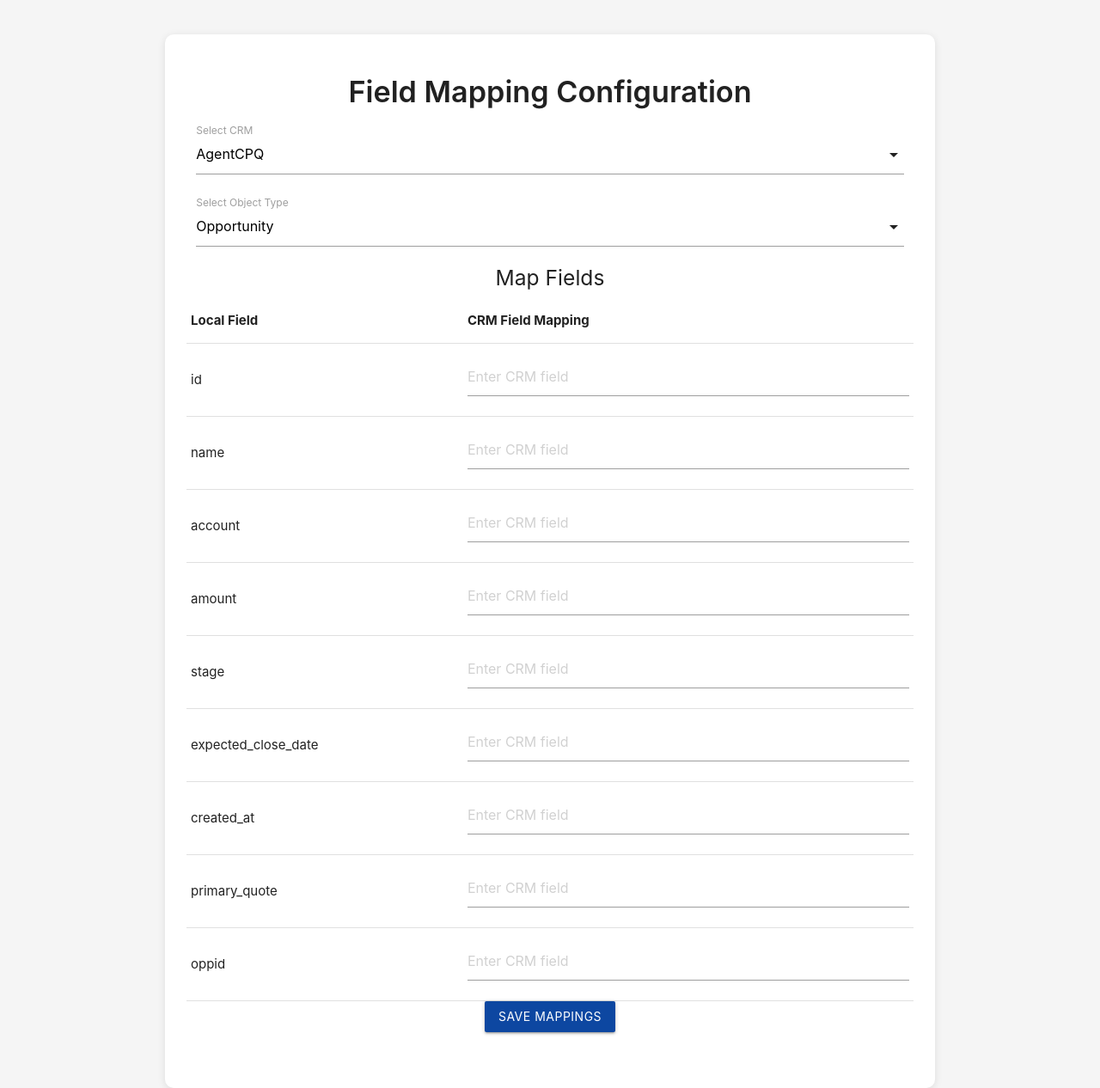
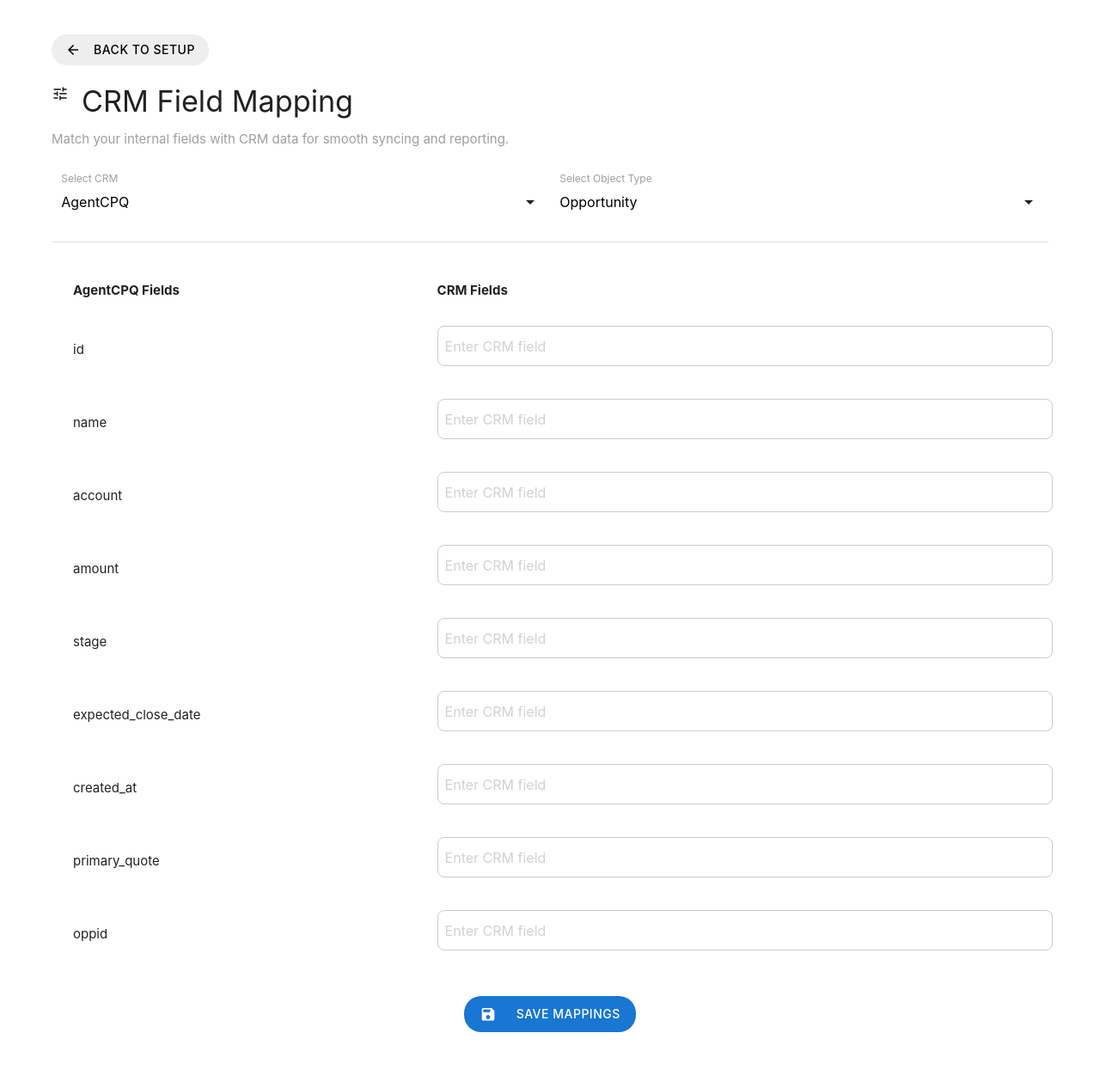
Before and after one commit to hectorvillasenorch/agentcpq, a Django app: page /cpq/field-mapping/ in a window 1280 px wide. Shown: the whole page at 86% size. After the commit the page ends 1201 px from the top, so only its background shows below. Run offline with Django 4.2, Linux system fonts and the light colour scheme; data that the repository does not hold is empty; parts of the project's set-up code (start-up, migrations or seed data) failed here and were passed over.

Commit message:
Field mapping works. Changes to setup page

```diff
--- a/cpq/templates/field_mapping.html
+++ b/cpq/templates/field_mapping.html
@@ -1,4 +1,4 @@
-{% load custom_filters %}  <!-- ✅ Ensure this is added at the top -->
+{% load custom_filters %}
 <!DOCTYPE html>
 <html lang="en">
 <head>
@@ -6,52 +6,92 @@
     <meta name="viewport" content="width=device-width, initial-scale=1.0">
     <title>CPQ Field Mapping</title>
 
-    <!-- ✅ Materialize CSS for Styling -->
     <link href="https://cdnjs.cloudflare.com/ajax/libs/materialize/1.0.0/css/materialize.min.css" rel="stylesheet">
     <script src="https://cdnjs.cloudflare.com/ajax/libs/materialize/1.0.0/js/materialize.min.js"></script>
-
+    <link href="https://fonts.googleapis.com/icon?family=Material+Icons" rel="stylesheet">
     <style>
         body {
-            background-color: #f5f5f5;
+            background-color: #ffffff;
         }
-        .container {
-            margin-top: 40px;
-            max-width: 900px;
-            background: white;
-            padding: 25px;
-            border-radius: 10px;
-            box-shadow: 0 2px 10px rgba(0, 0, 0, 0.1);
+        .layout {
+            display: flex;
+            min-height: 100vh;
         }
-        h4 {
-            font-weight: 600;
+
+        .main-content {
+            flex: 1;
+            padding: 40px 60px;
         }
-        .btn {
-            background-color: #0d47a1;
+        .filters {
+            display: flex;
+            gap: 0px;
+            flex-wrap: wrap;
+            margin-bottom: 30px;
+            justify-content: flex-start;
+            border-bottom: 1px solid #e0e0e0;
         }
-        .btn:hover {
-            background-color: #1565c0;
+        .btn{
+            box-shadow: none !important;
+        }
+        .btn-standard {
+            border-radius: 20px;
+            font-weight: 500;
+            font-size: 14px;
+            padding: 10px 18px;
+            height: 42px;
+            display: inline-flex;
+            align-items: center;
+            gap: 8px;
+            box-shadow: none;
+            line-height: 1;
+            box-shadow: none !important;
         }
         .table-container {
-            overflow-x: auto;
+            padding-left: 20px;
+            margin-top: 20px;
         }
         table.highlight tbody tr:hover {
-            background-color: #e3f2fd !important;
+            background-color: transparent !important;
+        }
+        table tr {
+            border: none !important;
+        }
+        table thead th, table tbody td {
+            border: none !important;
         }
         .select-wrapper input.select-dropdown {
-            font-size: 16px;
+            border: none !important;
+            box-shadow: none !important;
+            background-color: transparent !important;
         }
+        .crm-input {
+            border: 1px solid #ccc !important;
+            padding-left: 8px !important;
+            border-radius: 8px !important;
+            width: 100%;
+        }
+
     </style>
 </head>
+<body>
+<div class="layout">
 
-<body>
 
-    <div class="container">
-        <h4 class="center-align">Field Mapping Configuration</h4>
-
-        <div class="row">
-           <!-- ✅ Select CRM -->
-
-           <div class="input-field col s12">
+  <!-- Main Content -->
+  <main class="main-content">
+    <a href="/dashboard/?view=setup"
+    class="btn grey lighten-3 black-text"
+    style="border-radius: 20px; font-weight: 500;">
+   <i class="material-icons left" style="font-size: 18px;">arrow_back</i>
+   Back to Setup
+ </a>
+    <h4><i class="material-icons left" style="font-size: 20px;">tune</i> CRM Field Mapping</h4>
+    <p class="grey-text" style="margin-bottom: 24px;">
+    Match your internal fields with CRM data for smooth syncing and reporting.
+    </p>
+    <!-- Top Row: CRM + Object Selectors -->
+    <div class="row filters">
+      <div class="input-field col s12 m6">
         <select id="crm" onchange="onAnyDropdownChange()">
           <option value="AgentCPQ" {% if selected_crm == "AgentCPQ" %}selected{% endif %}>AgentCPQ</option>
           <option value="HubSpot" {% if selected_crm == "HubSpot" %}selected{% endif %}>HubSpot</option>
@@ -60,8 +100,7 @@
         <label>Select CRM</label>
       </div>
 
-            <!-- ✅ Select Object Type -->
-            <div class="input-field col s12">
+      <div class="input-field col s12 m6">
         <select id="object_type" onchange="onAnyDropdownChange()">
           {% for model in available_models %}
             <option value="{{ model }}" {% if selected_model == model %}selected{% endif %}>{{ model }}</option>
@@ -69,27 +108,33 @@
         </select>
         <label>Select Object Type</label>
       </div>
-
-                <!-- ✅ Field Mapping Table -->
-            <h5 class="center-align">Map Fields</h5>
+    </div>
+    <!-- Field Mapping Table -->
     <div class="table-container">
-                <table class="highlight responsive-table">
+      <table class="highlight responsive-table" style="font-size: 15px;">
         <thead>
           <tr>
-                            <th>Local Field</th>
-                            <th>CRM Field Mapping</th>
+            <th>AgentCPQ Fields</th>
+            <th>CRM Fields</th>
           </tr>
         </thead>
         <tbody id="mapping-table-body">
-                        <!-- All rows will be inserted dynamically by JS -->
+          <!-- Filled dynamically via JS -->
         </tbody>
       </table>
     </div>
 
-        <div class="row center-align">
-            <button class="btn waves-effect waves-light" onclick="saveMappings()">Save Mappings</button>
+    <!-- Save Button -->
+    <div class="row center-align" style="margin-top: 30px;">
+        <button class="btn btn-standard blue darken-2 white-text" onclick="saveMappings()">
+            <i class="material-icons left">save</i>
+            Save Mappings
+          </button>
     </div>
+  </main>
 </div>
+
+
     <script>
         const localFields = {{ local_fields|safe }};
         const fieldMappings = {{ mappings_json|safe }};
--- a/cpq/views.py
+++ b/cpq/views.py
@@ -68,7 +68,7 @@ def field_mapping_view(request):
         "Product": "Product",
         "Opportunity": "Opportunity",
         "Account": "Account",
-        "QuoteLine": "QuoteLine",
+        "line_items": "line_items",
     }
     selected_model_raw = request.GET.get("object_type", "Opportunity")
     selected_model = alias_map.get(selected_model_raw, selected_model_raw)
--- a/hubspot/views.py
+++ b/hubspot/views.py
@@ -20,7 +20,8 @@ def start_hubspot_auth(request):
     """
     base_url = "https://app.hubspot.com/oauth/authorize"
     client_id = HUBSPOT_CLIENT_ID
-    scope = "crm.objects.contacts.read crm.objects.deals.read"  # change as needed
+    # scope = "crm.objects.contacts.read crm.objects.deals.read"  # change as needed
+    scope = "crm.objects.companies.read crm.objects.companies.read crm.objects.companies.write crm.objects.contacts.read crm.objects.contacts.write crm.objects.deals.read crm.objects.deals.write crm.objects.line_items.read crm.objects.line_items.write crm.schemas.companies.read crm.schemas.companies.write crm.schemas.contacts.read crm.schemas.contacts.write crm.schemas.deals.read crm.schemas.deals.write crm.schemas.line_items.read crm.objects.products.read crm.objects.products.write"
     state = "agentcpq123"  # optional: use for security / context
 
     # Dynamically build redirect_uri (e.g. http://localhost:8000/hubspot/oauth/callback/)
@@ -223,7 +224,9 @@ def get_hubspot_schema(request):
         "Opportunity": "deals",
         "Account": "companies",
         "Contact": "contacts",
-        "Product": "products"
+        "Product": "products",
+        "Quote": "quotes",
+        "QuoteLine": "line_items"
     }
 
     hs_object = hs_object_map.get(object_type)
```
Also changed, not shown: dashboard/templates/setup.html (+121 -61 lines). Lines whose indentation alone changed are shown as unchanged.
